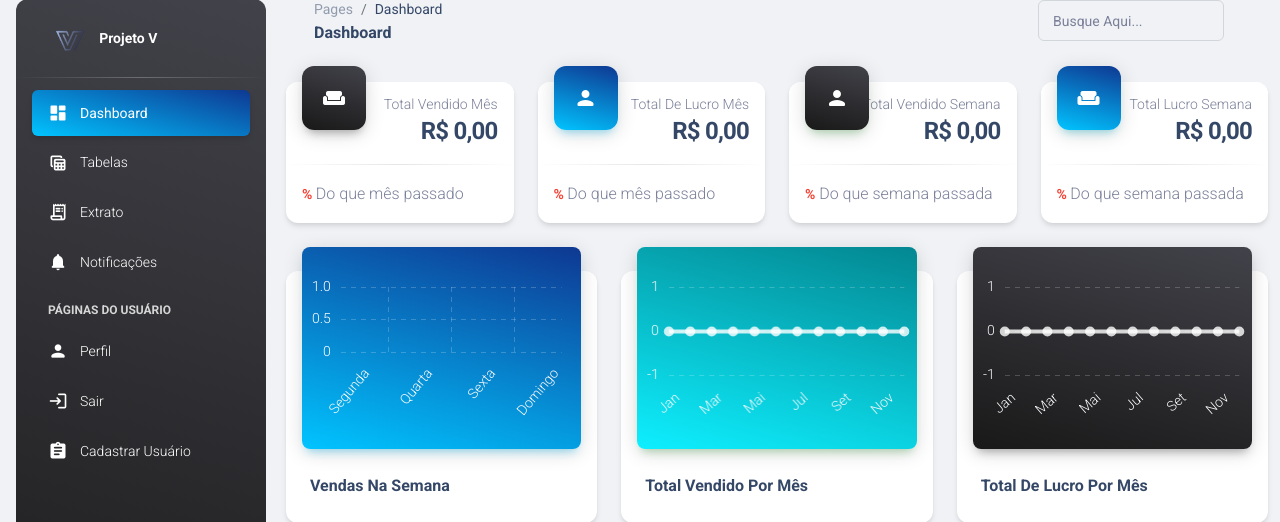
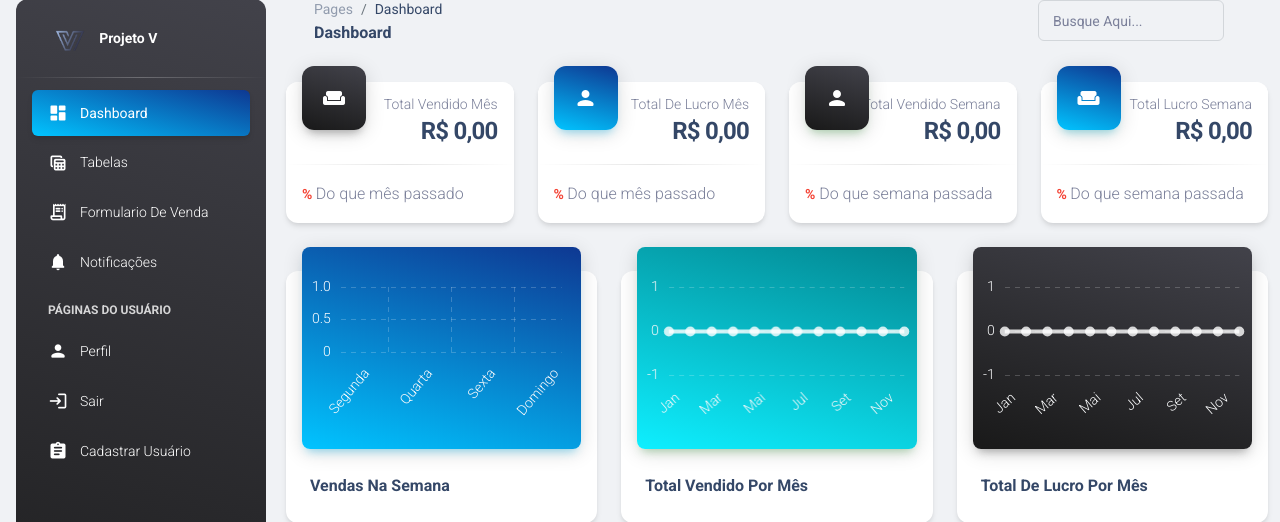
Before and after one commit to AXS05000/projeto-vendas, a Django app: page /dashboard/ in a window 1280 px wide. Shown: the part 17-539 px from the top of the page. Run offline with Django 4.2, Linux system fonts and the light colour scheme; the visitor is signed in with stand-in values (Sample User, id 1); data that the repository does not hold is empty; some libraries are stand-ins or nearby versions.

Commit message:
V - 11-03-2023 21:27

```diff
--- a/templates/formulariodevenda.html
+++ b/templates/formulariodevenda.html
@@ -32,7 +32,7 @@
 <body>
     <div class="container">
         <div class="form-image">
-            <a href="{% url 'index' %}">
+            <a href="{% url 'dashboard' %}">
                 <img src="{% static 'images/undraw_receipt_re_fre3.svg' %}" alt="">
             </a>
         </div>
--- a/templates/pages/dashboard.html
+++ b/templates/pages/dashboard.html
@@ -53,11 +53,11 @@
           </a>
         </li>
         <li class="nav-item">
-          <a class="nav-link text-white " href="{% url 'extrato' %}">
+          <a class="nav-link text-white " href="{% url 'formulariodevenda' %}">
             <div class="text-white text-center me-2 d-flex align-items-center justify-content-center">
               <i class="material-icons opacity-10">receipt_long</i>
             </div>
-            <span class="nav-link-text ms-1">Extrato</span>
+            <span class="nav-link-text ms-1">Formulario De Venda</span>
           </a>
         </li>
         <li class="nav-item">
```
